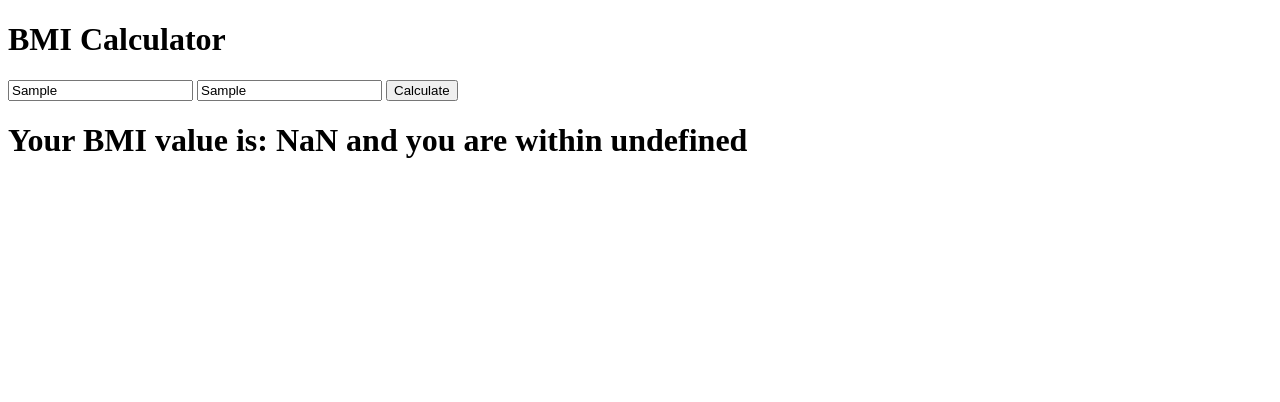
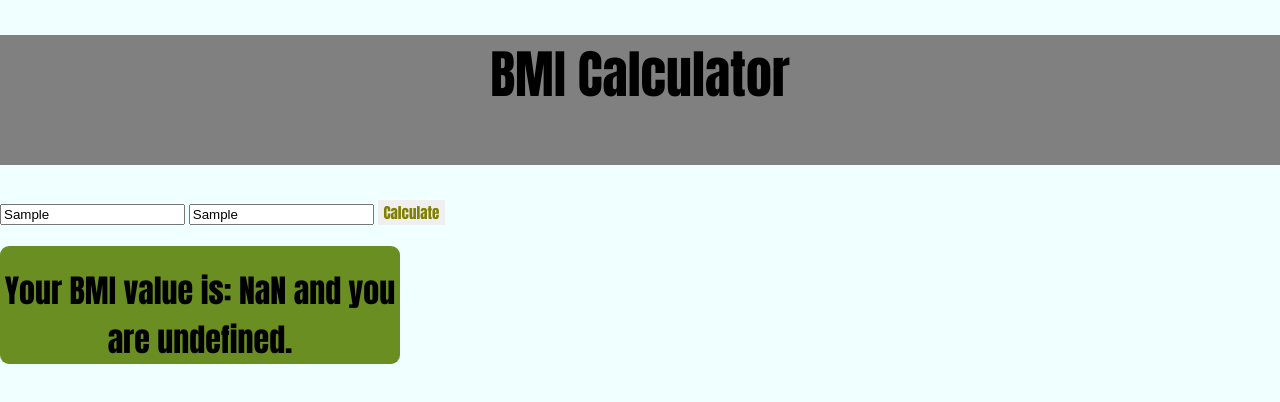
Before and after one commit to lukeperrin10/bmi_calculator, a website: page src/index.html in a window 1280 px wide. Both pictures are taken after typing "Sample", "Sample" into the empty fields and a click on the button "Calculate". Drawn offline with Linux system fonts and the light colour scheme.

Commit message:
multiple chages added, including more BMI value groups, some small CSS styling. Trying to work on some edge cases when value enter is not correct

```diff
--- /dev/null
+++ b/src/assets/css/style.css
@@ -0,0 +1,68 @@
+html {
+margin: 0;
+padding: 0;
+
+}
+
+
+header {
+    display: grid;
+    grid-template-rows: 200px;
+
+
+}
+
+#main_page_title {
+
+    text-align: center;
+    font-size: 52px;
+    background-color: gray;
+
+}
+
+
+body {
+    margin: 0;
+    padding: 0;
+    font-family: Impact, Haettenschweiler, 'Arial Narrow Bold', sans-serif;
+    background-color: azure;
+}
+
+
+input [type="text"] {
+
+    box-sizing: border-box;
+    font-size: large;
+
+}
+
+
+button {
+
+    border: none;
+    font-size: 15px;
+    font-family: Impact, Haettenschweiler, 'Arial Narrow Bold', sans-serif;
+    color: olive;
+
+
+
+}
+
+#results {
+
+    display: grid;
+    grid: flex;
+    grid-template-columns: 400px;
+    grid-template-rows: auto;
+    align-content: center;
+
+}
+
+#resultdisplay {
+
+    text-align: center;
+    padding-top: 20px;
+    background-color: olivedrab;
+    border-radius: 9px;
+
+}
--- a/src/assets/js/bmiCalculator.js
+++ b/src/assets/js/bmiCalculator.js
@@ -1,19 +1,29 @@
-
-
 
 const calculateMetricBMI = (weight, height) => {
     let result
     result = weight / ((height/100)*(height / 100))
-    return result
+    return (Math.round(result*100) / 100).toFixed(2)
 }
 
 const getBMIclassification = (value) => {
-    if (value < 18.5){
+
+    if (value > 1 && value < 18.5){
         return "underweight"
-    }else if (value < 25) {
-        return "normal"
     }
-    else if (value > 25) {
+    else if (value >= 18.5 && value <= 24.9) {
+        return "within normal paremeters"
+    }
+    else if (value >= 25 && value <= 29.9) {
         return "overweight"
     }
+    else if (value >= 30 && value <= 34.9) {
+        return "Obesity Class 1"
+    }
+    else if (value >= 35 && value <= 39.9) {
+        return "Obesity Class 2"
+    }
+    else if (value > 40) {
+        return "Extreme Obesity Class 3"
+    }
+
 }
--- a/src/assets/js/bmiUI.js
+++ b/src/assets/js/bmiUI.js
@@ -8,6 +8,6 @@ const calculateBMI = () => {
     let results = calculateMetricBMI(weightInput.value, heightInput.value)
     let message = getBMIclassification(results)
     let displayResultsElement = document.getElementById('results')
-    displayResultsElement.innerHTML = `<h1> Your BMI value is: ${results} and you are within ${message}</h1>`
+    displayResultsElement.innerHTML = `<h1 id="resultdisplay"> Your BMI value is: ${results} and you are ${message}.</h1>`
 
 }
--- a/src/index.html
+++ b/src/index.html
@@ -5,18 +5,28 @@
     <meta charset="UTF-8">
     <meta http-equiv="X-UA-Compatible" content="IE=edge">
     <meta name="viewport" content="width=device-width, initial-scale=1.0">
+    <link rel="stylesheet" href="./assets/css/style.css">
     <title>BMI_Calculator</title>
 </head>
-    <script src="./assets/js/bmiCalculator.js"></script>
-    <script src="./assets/js/bmiUI.js"></script>
+
 <body>
+    <header>
+        <h1 id="main_page_title">BMI Calculator</h1>
+    </header>
+                <input type="text" id="weight" placeholder="Enter you weight in kg">
+                <input type="text" id="height" placeholder="Enter your height in cm">
+                <button onclick="calculateBMI()" id="Calculate">Calculate</button>
 
-    <h1>BMI Calculator</h1>
-    <input type="text" id="weight" placeholder="Enter you weight in kg">
-    <input type="text" id="height" placeholder="Enter your height in cm">
-    <button onclick="calculateBMI()" id="Calculate">Calculate</button>
+        <div id="results"></div>
+        <script src="./assets/js/bmiCalculator.js"></script>
+        <script src="./assets/js/bmiUI.js"></script>
 
-    <div id="results"></div>
+        <script>
+        if (value <= 25) {
+            document.write ('<img src="congrats.gif"/>');
+        }
+        </script>
+
 
 
 </body>
```
Also changed, not shown: cypress/integration/userCanCheckTheirBmi.feature.js (+2 -2 lines), src/congrats.gif (added).
